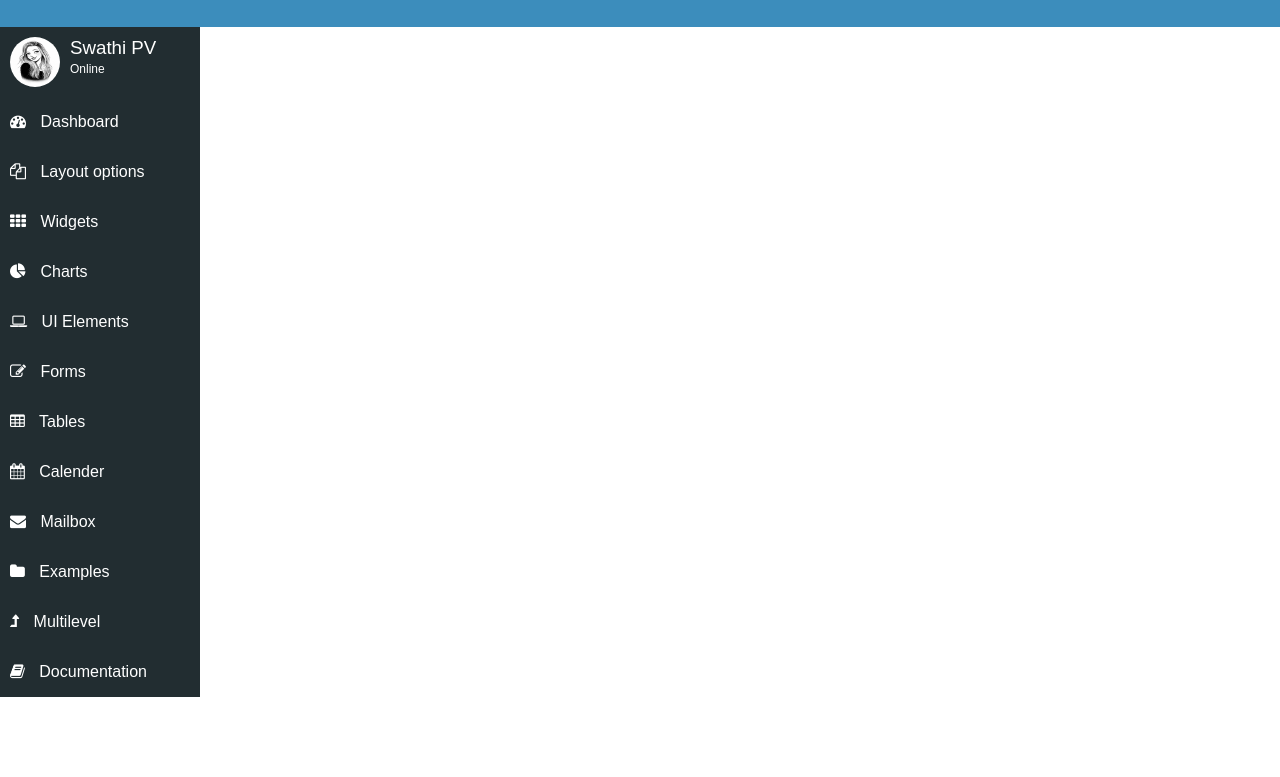
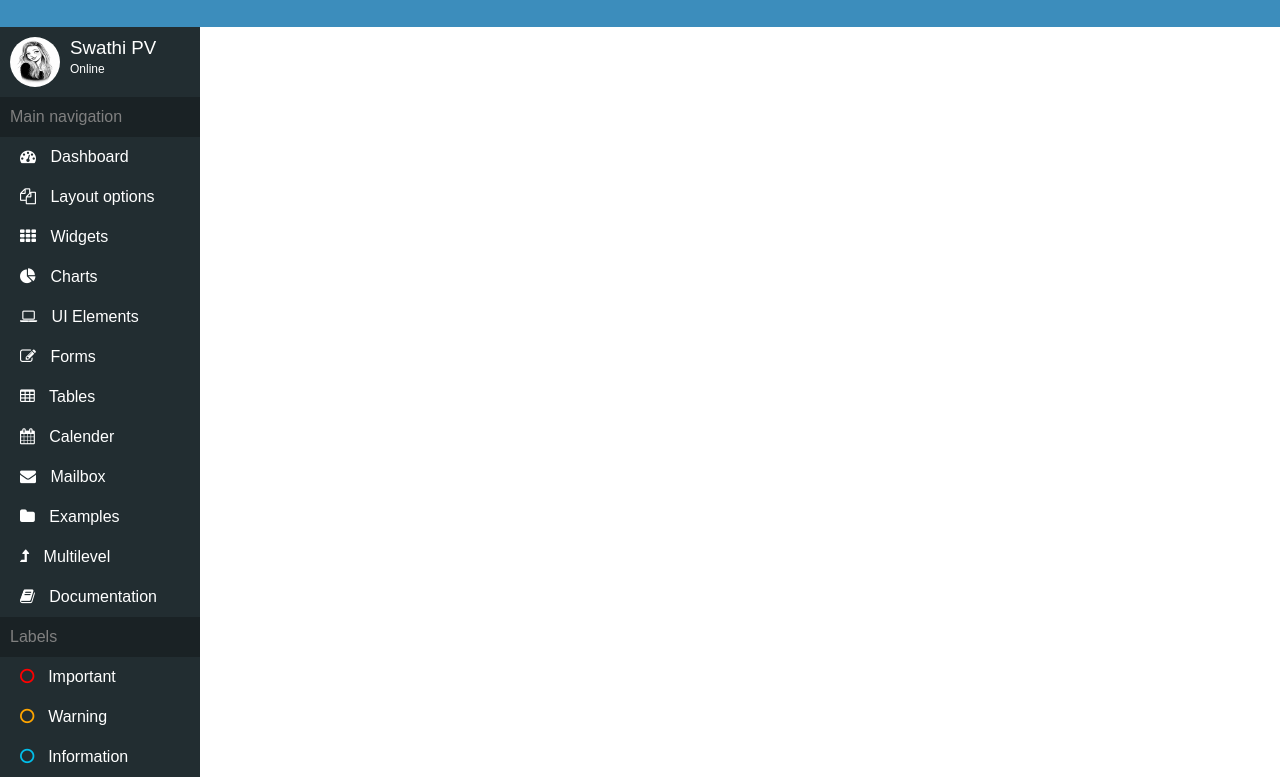
Before and after one commit to SwathiPV/html-css-assignments, a website: page assignment-2/index.html in a window 1280 px wide. Shown: the part 43-820 px from the top of the page. Drawn offline with nearby package versions, Linux system fonts and the light colour scheme; files that its build step writes are made by us from their sources.

Commit message:
Show labels in sidebar

```diff
--- a/assignment-2/index.html
+++ b/assignment-2/index.html
@@ -22,6 +22,9 @@
         </div>
         <div class='search'></div>
         <div class='navigation'>
+          <ul>
+            <div class='separator'>Main navigation</div>
+            <li>
               <nav>
                 <ul>
                   <li>
@@ -74,6 +77,27 @@
                   </li>
                 </ul>
               </nav>
+            </li>
+            <div class='separator'>
+              Labels
+            </div>
+            <li>
+              <ul class='labels'>
+                <li>
+                  <i class="fa fa-circle-thin red-text" aria-hidden="true"></i>
+                  Important
+                </li>
+                <li>
+                  <i class="fa fa-circle-thin orange-text" aria-hidden="true"></i>
+                  Warning
+                </li>
+                <li>
+                  <i class="fa fa-circle-thin light-blue-text" aria-hidden="true"></i>
+                  Information
+                </li>
+              </ul>
+            </li>
+          </ul>
         </div>
       </div>
       <div class='container'>
--- /dev/null
+++ b/sass/_colors.scss
@@ -0,0 +1,11 @@
+.red-text {
+  color: red;
+}
+
+.orange-text {
+  color: orange;
+}
+
+.light-blue-text {
+  color: #02beea;
+}
--- a/sass/main.scss
+++ b/sass/main.scss
@@ -1,5 +1,6 @@
 @import "reset";
 @import "base";
+@import "colors";
 @import "vendors/vendors";
 @import "index";
 @import "pages/assignment-1";
--- a/sass/pages/_assignment-2.scss
+++ b/sass/pages/_assignment-2.scss
@@ -37,19 +37,22 @@
         font-size: 12px;
       }
     }
+    .separator {
+      background-color: #1a2225;
+      color: gray;
+    }
+    li, .separator {
+      padding-left: 10px;
+      line-height: 40px;
 
-    nav {
-      ul {
-        padding-left: 10px;
-      li {
-        line-height: 50px;
-
-        i {
-          margin-right: 10px;
-        }
+      i {
+        margin-right: 10px;
+      }
+    }
+    .labels {
+      i {
+        font-weight: bold;
       }
     }
   }
-
-  }
 }
```
Lines whose indentation alone changed are shown as unchanged.
